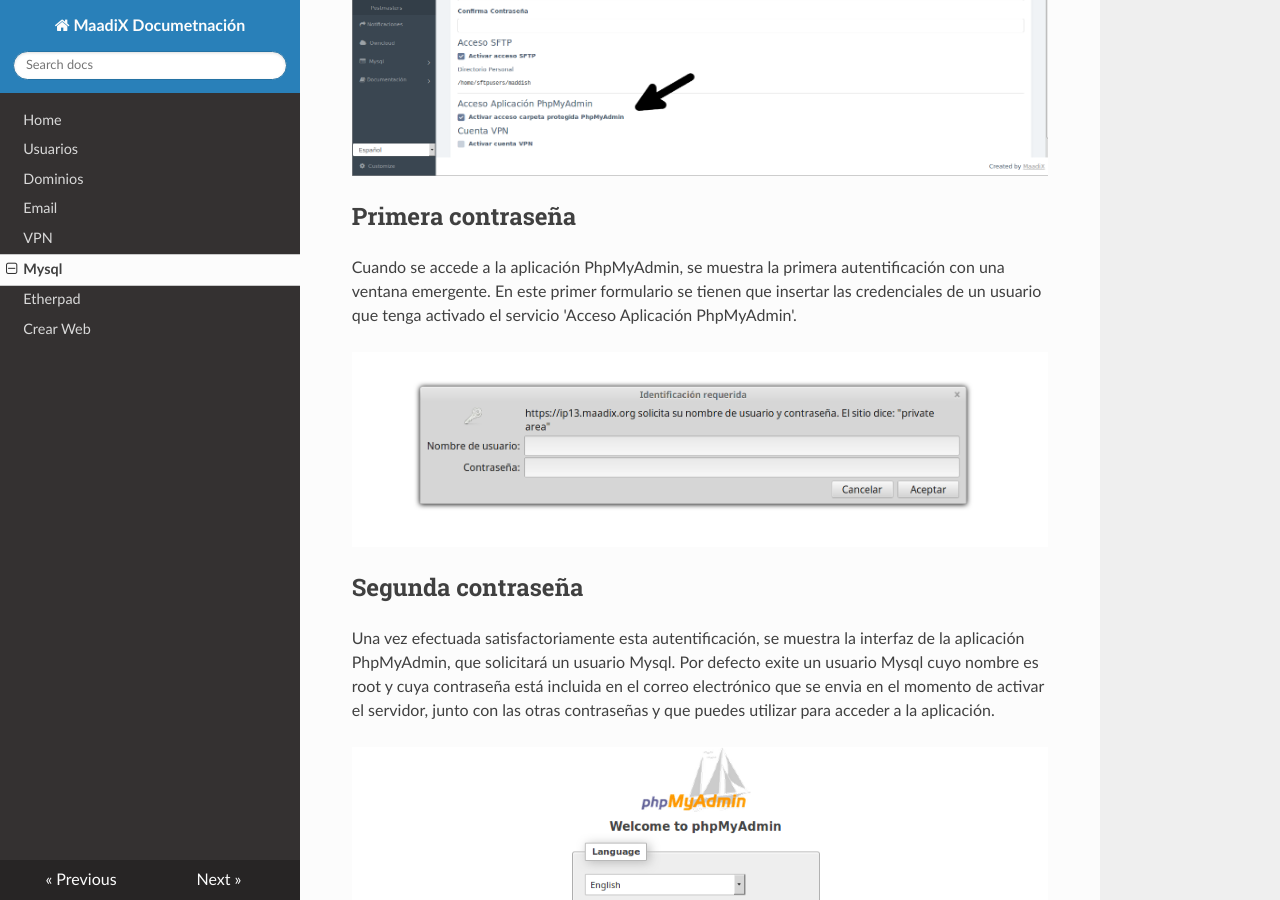
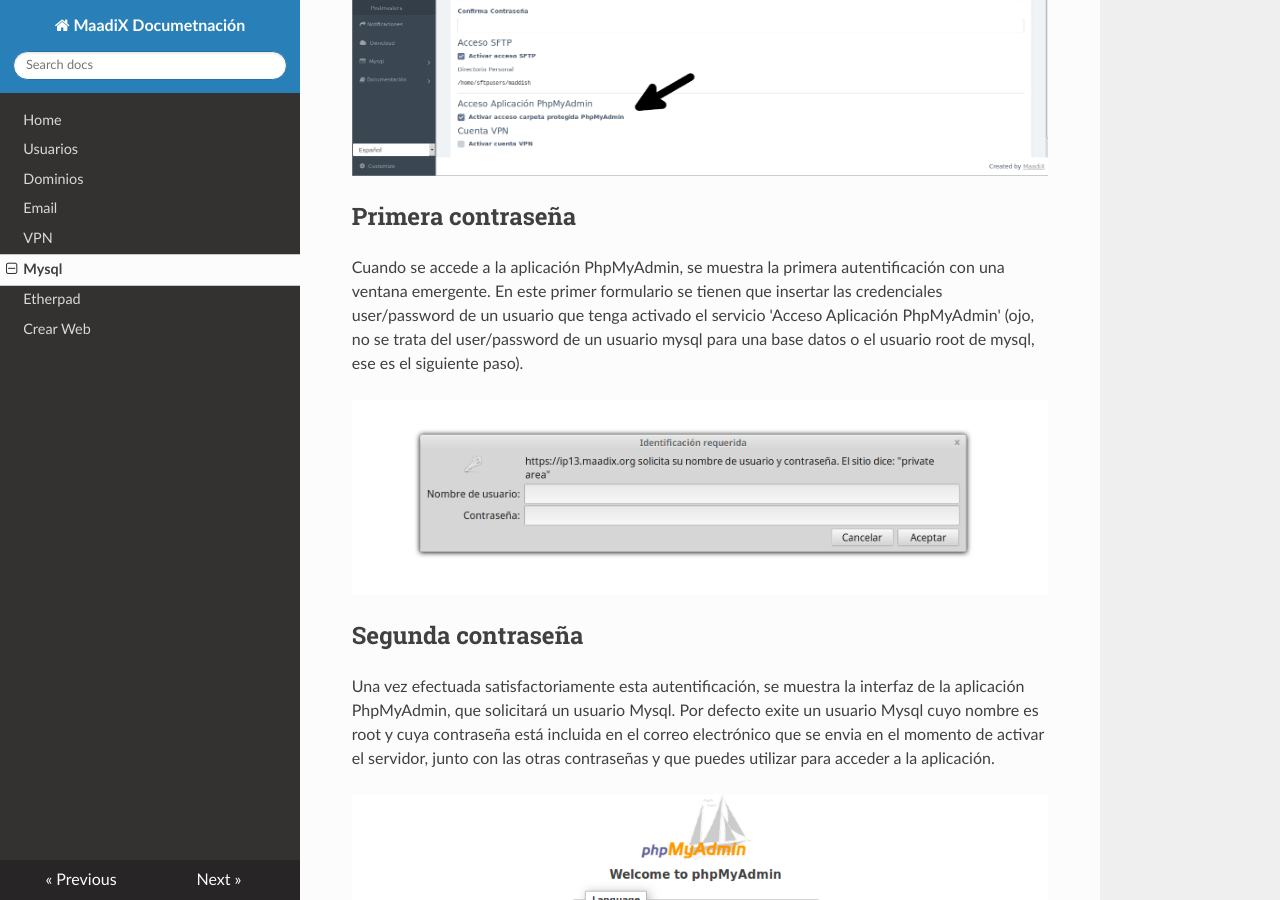
Before and after one commit to MaadixNet/docs, an MkDocs documentation site: the page built from docs/mysql.md, in a window 1280 px wide and 900 px high, scrolled down 721 px. Built offline with MkDocs 1.6.1, drawn with Linux system fonts in a browser that asks for light colours; nearby versions of some CDN libraries; old or Windows-style settings are respelled for this version of MkDocs.

Commit message:
Update mysql.md

```diff
--- a/docs/mysql.md
+++ b/docs/mysql.md
@@ -16,7 +16,7 @@
 
 ## Primera contraseña
 
-Cuando se accede a la aplicación PhpMyAdmin, se muestra la primera autentificación con una ventana emergente. En este primer formulario  se tienen que insertar las credenciales de un usuario que tenga activado el servicio 'Acceso Aplicación PhpMyAdmin'.
+Cuando se accede a la aplicación PhpMyAdmin, se muestra la primera autentificación con una ventana emergente. En este primer formulario se tienen que insertar las credenciales user/password de un usuario que tenga activado el servicio 'Acceso Aplicación PhpMyAdmin' (ojo, no se trata del user/password de un usuario mysql para una base datos o el usuario root de mysql, ese es el siguiente paso).
 
 ![Phpmyadmin private area](img/private-area-phpmyadmin.png)
 
```
